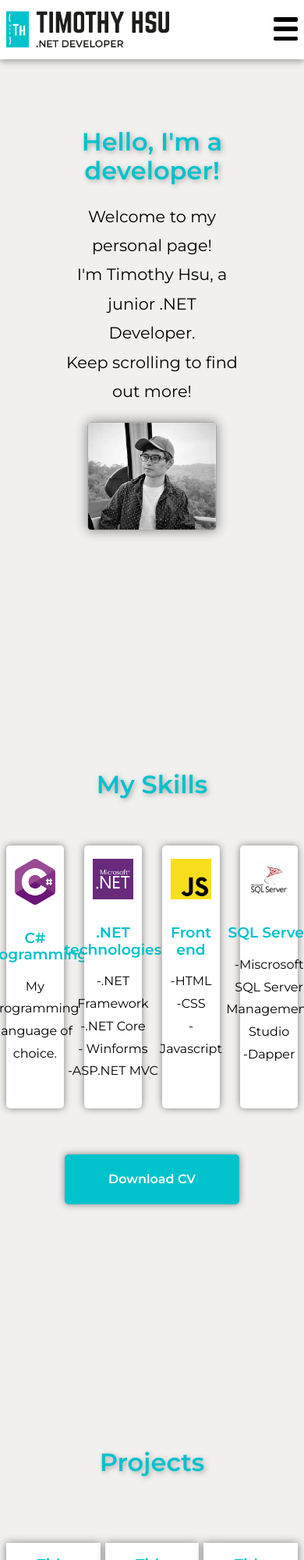
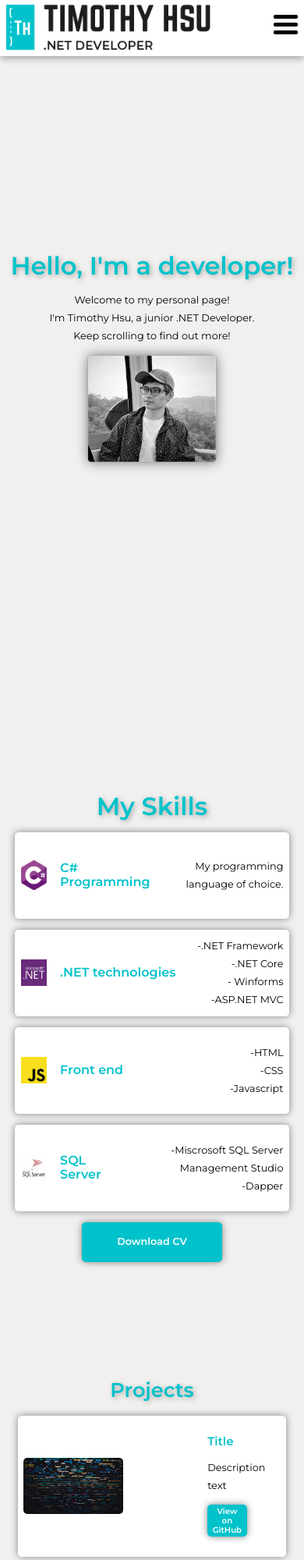
Before and after one commit to HsuTimo/portfolio-timhsu, a plain HTML site: page index.html in a window 390 px wide. Shown: the top 2000 px of the page at 78% size. Drawn offline with Linux system fonts and the light colour scheme.

Commit message:
made fully responsive for portrait mode

```diff
--- a/css/style.css
+++ b/css/style.css
@@ -4,8 +4,6 @@ html {
 }
 
 .scroll-child {
-    display: flex;
-    align-items: center;
     min-height: 100vh;
     scroll-snap-align: start;
 }
@@ -32,6 +30,7 @@ p {
     padding-bottom: 2vh;
     padding-right: 2vw;
     padding-left: 2vw;
+    border-radius: 5px;
     box-shadow: 0px 0px 10px gray;
 }
 
@@ -57,7 +56,8 @@ button:hover {
 }
 
 .container {
-    height: 80vh;
+    padding-top: 4.5em;
+    height: 80%;
     width: 100%;
     display: flex;
     flex-direction: column;
@@ -83,18 +83,20 @@ header {
     position: fixed;
     top: 0;
     z-index: 1;
-    width: 100vw;
+    width: 100%;
     background-color: white;
-    padding-top: 0.5em;
-    padding-bottom: 0.5em;
+    height: 4.5em;
     box-shadow: 0px 1px 10px gray;
+    display: flex;
+    align-items: center;
 }
 
 header img {
-    height: 3.2em;
+    height: 4em;
 }
 
 #header-content {
+    width: inherit;
     display: flex;
     justify-content: space-between;
     align-items: center;
@@ -136,13 +138,13 @@ nav a:hover {
 #bio {
     min-height: 100vh;
     display: flex;
-    align-items: center;
-    justify-content: space-between;
-    flex-direction: row;
+    flex-direction: column;
+    justify-content: center;
 }
 
-#title-paragraph {
-    width: 60%;
+#bio .container {
+    display: flex;
+    flex-direction: row;
 }
 
 #bio img {
@@ -153,13 +155,20 @@ nav a:hover {
 }
 
 #skills {
-    min-height: 100vh;
+    height: 100vh;
     width: 100%;
 }
 
 #skills img {
     height: 8em;
     padding-bottom: 2em;
+}
+
+#skills .container {
+    height: 90%;
+    display: flex;
+    flex-direction: column;
+    justify-content: space-evenly;
 }
 
 #skills-logos {
@@ -178,12 +187,22 @@ nav a:hover {
     border-radius: 5px;
 }
 
+#projects {
+    height: 100vh;
+}
+#projects .container{
+    height: 90%;
+}
+
 #projects img {
-    width: 17em;
+    width: 100%;
+    margin-bottom: 5%;
+    border-radius: 5px;
 }
 
 #projects .card {
-    height: 22em;
+    width: 28%;
+    height: 100%;
     padding-right: 1vw;
     padding-left: 1vw;
     display: flex;
@@ -206,8 +225,22 @@ nav a:hover {
     justify-content: space-between;
 }
 
+#contact {
+    height: 100vh;
+}
+
 #contact .container {
+    height: 70%;
+    padding-left: 2vw;
+    display: flex;
+    flex-direction: column;
     align-items: flex-start;
+    justify-content: space-evenly;
+}
+
+#contact input, #contact textarea {
+    border-radius: 5px;
+    border: none;
 }
 
 #contact form {
@@ -234,43 +267,46 @@ footer {
 footer p {
     margin: 0px 0px 0px 0px;
 }
-#hamburger{
+
+#hamburger {
     visibility: hidden;
     position: absolute;
     z-index: 2;
     height: 60%;
     width: 5vw;
     right: 2vw;
-
 }
 
-#hamburger div{
+#hamburger div {
     border-radius: 2px;
     width: 100%;
     height: 12%;
     background-color: black;
-    margin-top: 0.8vh;
-    margin-bottom: 0.8vh;
+    margin-top: 15%;
+    margin-bottom: 15%;
 }
-#dropdown{
+
+#dropdown {
+    position: fixed;
     visibility: hidden;
-    position: fixed;
-    padding-top: 9vh;
-    padding-bottom: 2.5vh;
+    top: 50px;
+    padding-top: 5vh;
+    padding-bottom: 5vh;
     width: 100%;
-    height: 20vh;
+    height: 10em;
+    min-height: fit-content;
     background-color: white;
     box-shadow: 0px 1px 10px gray;
+}
 
-}
-#dropdown ul{
+#dropdown ul {
     height: 90%;
     list-style: none;
     display: flex;
     flex-direction: column;
     justify-content: space-around;
+}
 
-}
 #dropdown a {
     color: black;
 }
@@ -290,37 +326,47 @@ footer p {
         padding-right: 20vw;
     }
     #skills-logos .card {
-        width: 15vw;
+        width: 15%;
     }
-    #projects img{
-        width: 15em;
+    #projects img {
+        width: 100%;
     }
 }
+
 @media only screen and (max-width:1400px) {
     main, #header-content {
         padding-left: 10vw;
         padding-right: 10vw;
     }
 }
+
 @media only screen and (max-width:1300px) {
     main, #header-content {
         padding-left: 5vw;
         padding-right: 5vw;
     }
 }
+
 @media only screen and (max-width:1100px) {
-    #bio img{
+    #bio img {
         height: 35vw;
     }
-    p{
+    p {
         font: 1em;
     }
 }
-@media only screen and (max-width:900px) {
-    #hamburger{
+
+@media only screen and (max-width:900px) and (orientation: portrait) {
+    #bio p, #skills p, #projects,button {
+        font-size: 0.8em;
+    }
+    h2 {
+        font-size: 1.3m;
+    }
+    #hamburger {
         visibility: visible;
     }
-    #bio{
+    #bio .container {
         flex-direction: column;
         justify-content: center;
         align-items: center;
@@ -330,31 +376,100 @@ footer p {
         padding-left: 2vw;
         padding-right: 2vw;
     }
-    nav{
+    .container {
+        height: 90vh;
+    }
+    nav {
         visibility: collapse;
     }
-    #skills img{
-        height:initial;
+    #skills img {
+        height: initial;
+        width: 10%;
+        padding:0;
+    }
+    #skills .container{
+        height: 95%;
+        justify-content: center;
+        align-items: center;
+    }
+    #skills-logos {
+        width: inherit;
+        flex-direction: column;
+        justify-content: space-evenly;
+        align-items: center;
+    }
+    #skills .card{
+        flex-direction: row;
+        align-items: center;
+        justify-content: space-between;
         width: 90%;
+        height: 15%;
     }
-    #projects .container{
-        justify-content: center;
+    #skills .card div{
+        display: flex;
+        flex-direction: row;
+        align-items: center;
+        justify-content: space-between;
+        width: 85%;
+    }
+    #skills h3{
+        text-align: left;
+        font-size: 1em;
+    }
+    #skills p{
+        text-align: right;
     }
     #projects h2{
-        margin-bottom: 10vh;
+        padding-top: 5%;
+        padding-bottom: 5%;
     }
-    #projects img{
-        width: 95%;
+    #projects h3{
+        padding-top: 0;
+        padding-bottom: 0;
     }
-    #projects .card{
-        width: 29vw;
+    #projects-cards{
+        height: 90%;
+        flex-direction: column;
+        align-items: center;
+        justify-content: space-between;
     }
-    #projects button{
-        width: 80%;
+    #projects .container {
+        height: 85%;
+        display:flex;
+        justify-content: center;
+        align-items: center;
     }
+    #projects img {
+        width: 38%;
+        margin:0;
+    }
+    #projects .card {
+        height: 28%;
+        width: 90%;
+        padding:0px;
+        padding-left: 2%;;
+        display: flex;
+        flex-direction: row;
+        justify-content: space-between;
+        align-items: center;
+    }
+    #projects .cardtext {
+        text-align: left;
+        width: 30%;
+        display: flex;
+        flex-direction: column;
+        align-items: flex-start;
+    }
+    #projects button {
+        width: 50%;
+
+    }
+
+
 }
+
 @media only screen and (max-width:600px) {
-    #hamburger{
+    #hamburger {
         width: 8vw;
     }
 }
--- a/index.html
+++ b/index.html
@@ -44,6 +44,7 @@
     <main>
         <div class="scroll-container">
             <section id="bio" class="scroll-child">
+                <div class="container">
                     <div id="title-paragraph">
                         <h2>Hello, I'm a developer!</h2>
                         <p>
@@ -54,6 +55,7 @@
                         </p>
                     </div>
                     <img src="img/portrait.jpg" alt="picture of me">
+                </div>
             </section>
             <section id="skills" class="scroll-child">
                 <div class="container">
@@ -115,25 +117,32 @@
                     <h2>Projects</h2>
                     <div id="projects-cards">
                         <div class="card">
+
+                            <img src="img/placeholder.jpg" alt="screenshot">
+                            <div class="cardtext">
                                 <h3>Title</h3>
-                            <img src="img/placeholder.jpg" alt="screenshot">
                                 <p>Description text</p>
                                 <button>View on GitHub</button>
                             </div>
+
+                        </div>
                         <div class="card">
+
+                            <img src="img/placeholder.jpg" alt="screenshot">
+                            <div class="cardtext">
                                 <h3>Title</h3>
-                            <img src="img/placeholder.jpg" alt="screenshot">
-                            <p>
-                                Description text<br>
-                                More description text
-                            </p>
+                                <p>Description text</p>
                                 <button>View on GitHub</button>
                             </div>
+                        </div>
                         <div class="card">
+
+                            <img src="img/placeholder.jpg" alt="screenshot">
+                            <div class="cardtext">
                                 <h3>Title</h3>
-                            <img src="img/placeholder.jpg" alt="screenshot">
                                 <p>Description text</p>
                                 <button>View on GitHub</button>
+                            </div>
                         </div>
                     </div>
                 </div>
@@ -168,7 +177,7 @@
         </div>
     </main>
     <footer>
-        <p>Timothy Hsu 2021</p>
+        <p>&#9786;Timothy Hsu 2021</p>
     </footer>
 </body>
 
```
Lines whose indentation alone changed are shown as unchanged.
